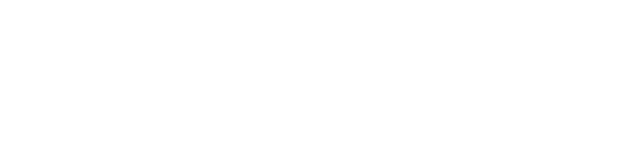
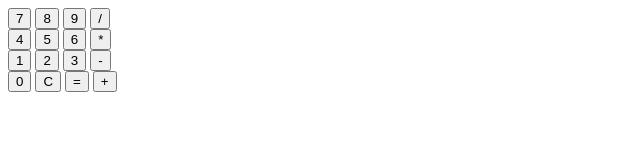
Before and after one commit to ssendns/calculator, a plain HTML site: page index.html in a window 1280 px wide. Shown: the whole page, without its empty margins (0-640 px from the left). Drawn offline with Linux system fonts and the light colour scheme.

Commit message:
buttons added

```diff
--- a/index.html
+++ b/index.html
@@ -11,8 +11,31 @@
     <div id="display"></div>
 
     <div id="buttons">
-
-    </div>
+        <div class="row">
+          <button class="btn">7</button>
+          <button class="btn">8</button>
+          <button class="btn">9</button>
+          <button class="btn operator">/</button>
+        </div>
+        <div class="row">
+          <button class="btn">4</button>
+          <button class="btn">5</button>
+          <button class="btn">6</button>
+          <button class="btn operator">*</button>
+        </div>
+        <div class="row">
+          <button class="btn">1</button>
+          <button class="btn">2</button>
+          <button class="btn">3</button>
+          <button class="btn operator">-</button>
+        </div>
+        <div class="row">
+          <button class="btn">0</button>
+          <button class="btn">C</button>
+          <button class="btn">=</button>
+          <button class="btn operator">+</button>
+        </div>
+      </div>
 
     <script src="script.js"></script>
   </body>
```
